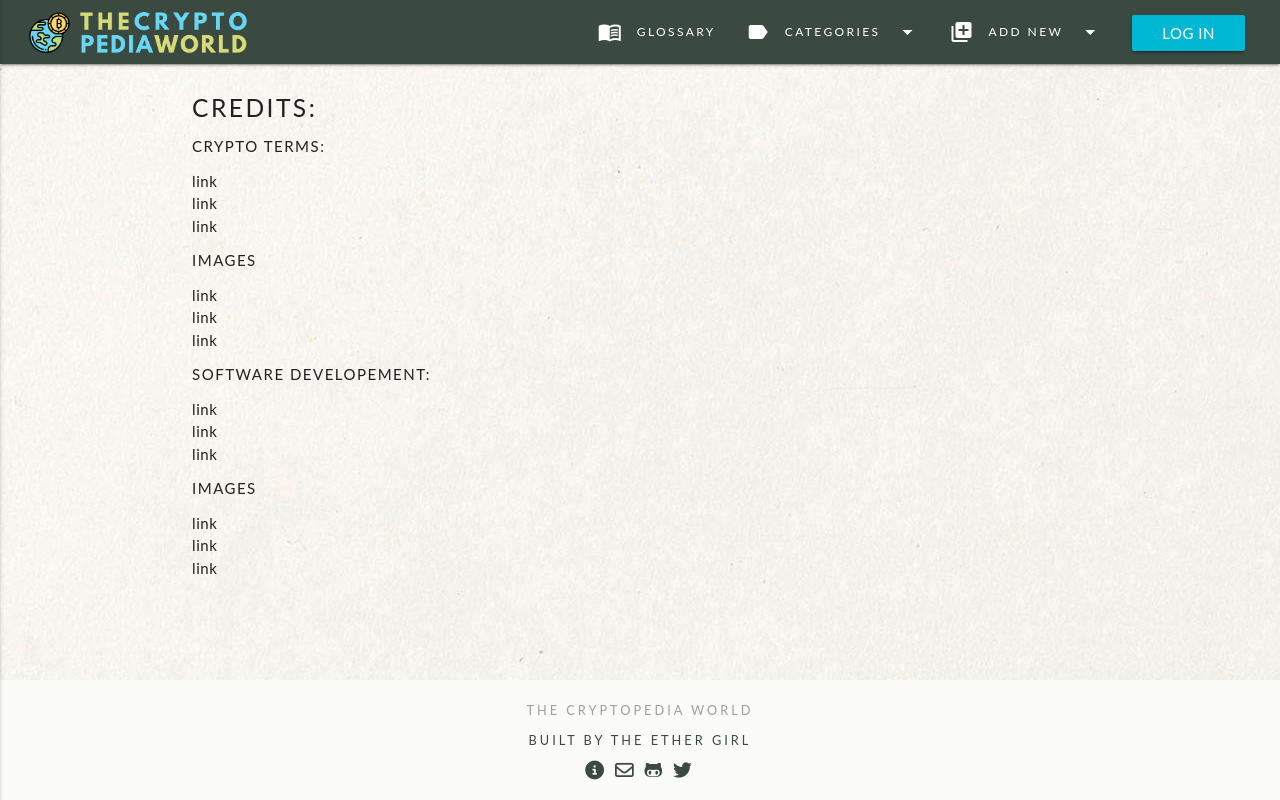
After one commit to kescardoso/cryptopedia, a Flask app: page /give_credits in a window 1280 px wide. The commit adds this page. Run offline with Flask 2, Linux system fonts and the light colour scheme; some libraries are stand-ins or nearby versions.

Commit message:
Add credits

```diff
--- a/app.py
+++ b/app.py
@@ -116,7 +116,7 @@ def delete_category(category_id):
     return redirect(url_for('get_categories'))
 
 
-### FILTER CATEGORY BY QUERIES
+### FILTER TERMS BY CATEGORY QUERIES
 @app.route('/filter_terms/<category>')
 def filter_terms(category):
     """ Query Terms by Category """
@@ -174,10 +174,10 @@ def logout():
     return redirect(url_for('get_terms'))
 
 
-### RESTRICT ACCESS ROUTE
-@app.route('/restrict')
-def restrict():
-    return render_template('restrict.html')
+### CREDITS ROUTE
+@app.route('/give_credits')
+def give_credits():
+    return render_template('credits.html')
 
 
 ### SEARCH FORM
--- a/templates/base.html
+++ b/templates/base.html
@@ -211,6 +211,7 @@
                 <a href="http://kescardoso.com" target ='_blank' alt='Blog: The Ether Girl'>Built by The Ether Girl</a>
             </div>
             <div class ="foot-links">
+                <a href="{{ url_for('give_credits') }}" alt='Credits'><i class="footer-links fas fa-info-circle"></i></a>
                 <a href="mailto:info@kescardoso.com" target ='_blank' alt='Contact'><i class="footer-links far fa-envelope"></i></a>
                 <a href="https://github.com/kescardoso/cryptopedia" target ='_blank' alt='Github Repo'><i class="footer-links fab fa-github-alt"></i></a>
                 <a href="https://twitter.com/TokensForK" target ='_blank' alt='Twitter'><i class="footer-links fab fa-twitter"></i></a>
--- /dev/null
+++ b/templates/credits.html
@@ -0,0 +1,46 @@
+{% extends 'base.html' %}
+{% block content %}
+
+    <h5>Credits:</h5>
+    <div class="row">
+        <div class="col s12">
+
+            <div>
+                <h6>Crypto Terms:</h6>
+                <ul>
+                    <li>link</li>
+                    <li>link</li>
+                    <li>link</li>
+                </ul>
+            </div>
+
+            <div>
+                <h6>Images</h6>
+                <ul>
+                    <li>link</li>
+                    <li>link</li>
+                    <li>link</li>
+                </ul>
+            </div>
+
+            <div>
+                <h6>Software Developement:</h6>
+                <ul>
+                    <li>link</li>
+                    <li>link</li>
+                    <li>link</li>
+                </ul>
+            </div>
+
+            <div>
+                <h6>Images</h6>
+                <ul>
+                    <li>link</li>
+                    <li>link</li>
+                    <li>link</li>
+                </ul>
+            </div>
+
+        </div>
+
+{% endblock %}
```
Also changed, not shown: templates/restrict.html (deleted, +0 -10 lines).
